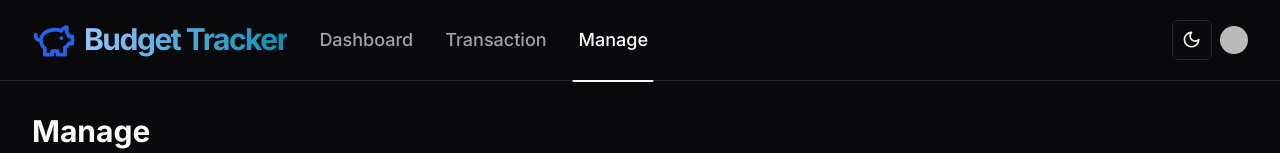
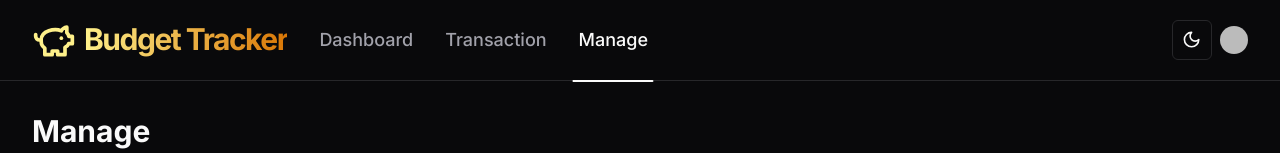
Before and after one commit to MatthieuTricoire/budget-tracker, a Next.js app: page /manage in a window 1280 px wide. Shown: the top 153 px of the page. Built offline with nearby package versions, Linux system fonts and the light colour scheme; no server answers; the database is empty; sample sign-in values are in the browser's storage; some icons are missing.

Commit message:
update color logo

```diff
--- a/components/logo.tsx
+++ b/components/logo.tsx
@@ -5,8 +5,8 @@ import React from "react";
 export const Logo = () => {
   return (
     <Link href="/" className="flex items-center gap-2">
-      <PiggyBankIcon className="stroke size-11 stroke-blue-600" />
-      <span className="bg-gradient-to-r from-blue-300 to-cyan-600 bg-clip-text text-3xl/tight tracking-tighter text-transparent font-bold">
+      <PiggyBankIcon className="stroke size-11 stroke-yellow-200" />
+      <span className="bg-gradient-to-r from-yellow-200 to-amber-600 bg-clip-text text-3xl/tight tracking-tighter text-transparent font-bold">
         Budget Tracker
       </span>
     </Link>
@@ -16,7 +16,7 @@ export const Logo = () => {
 export const MobileLogo = () => {
   return (
     <Link href="/" className="flex items-center gap-2">
-      <span className="bg-gradient-to-r from-blue-300 to-cyan-600 bg-clip-text text-xl/tight tracking-tighter text-transparent font-bold">
+      <span className="bg-gradient-to-r from-yellow-200 to-amber-600 bg-clip-text text-xl/tight tracking-tighter text-transparent font-bold">
         Budget Tracker
       </span>
     </Link>
```
